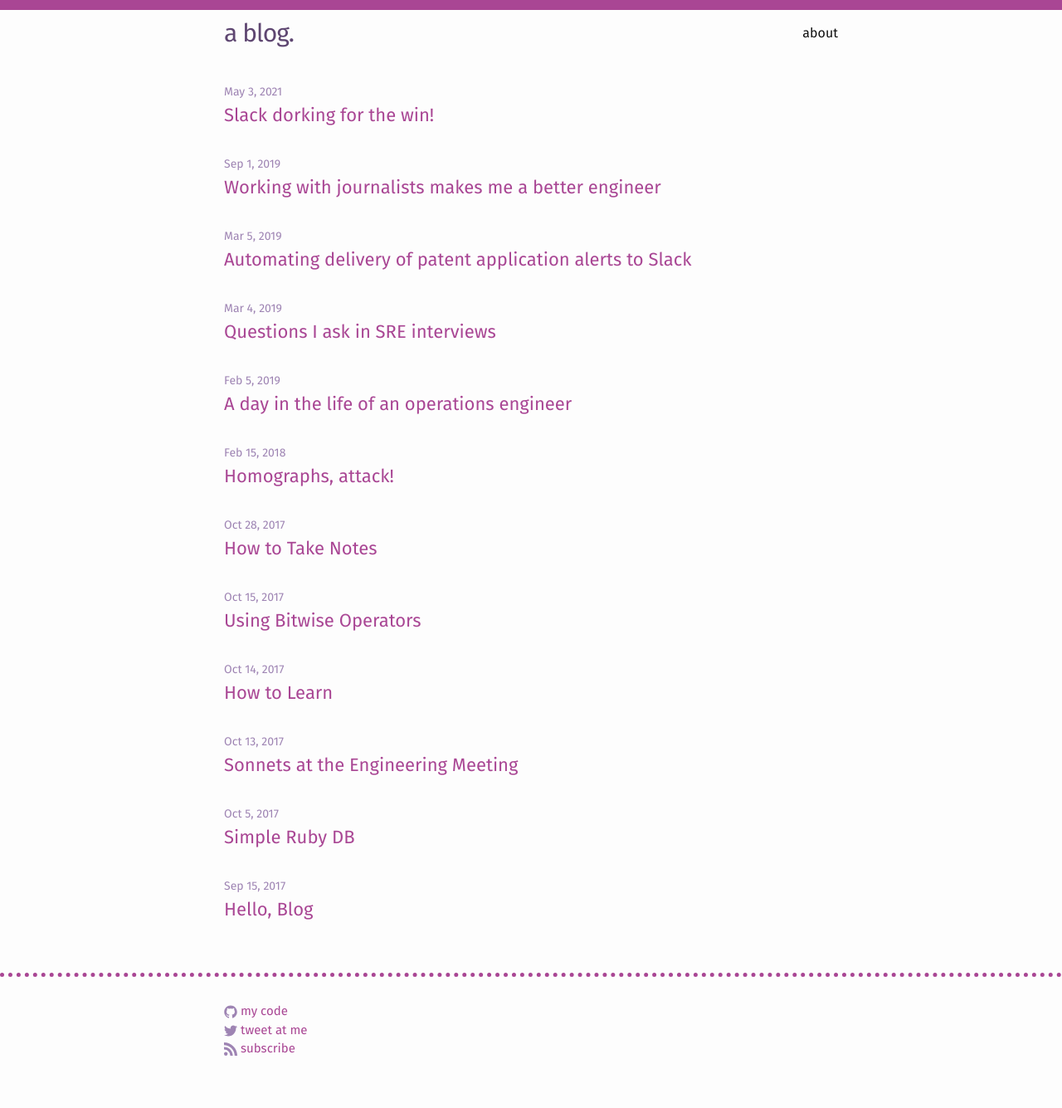
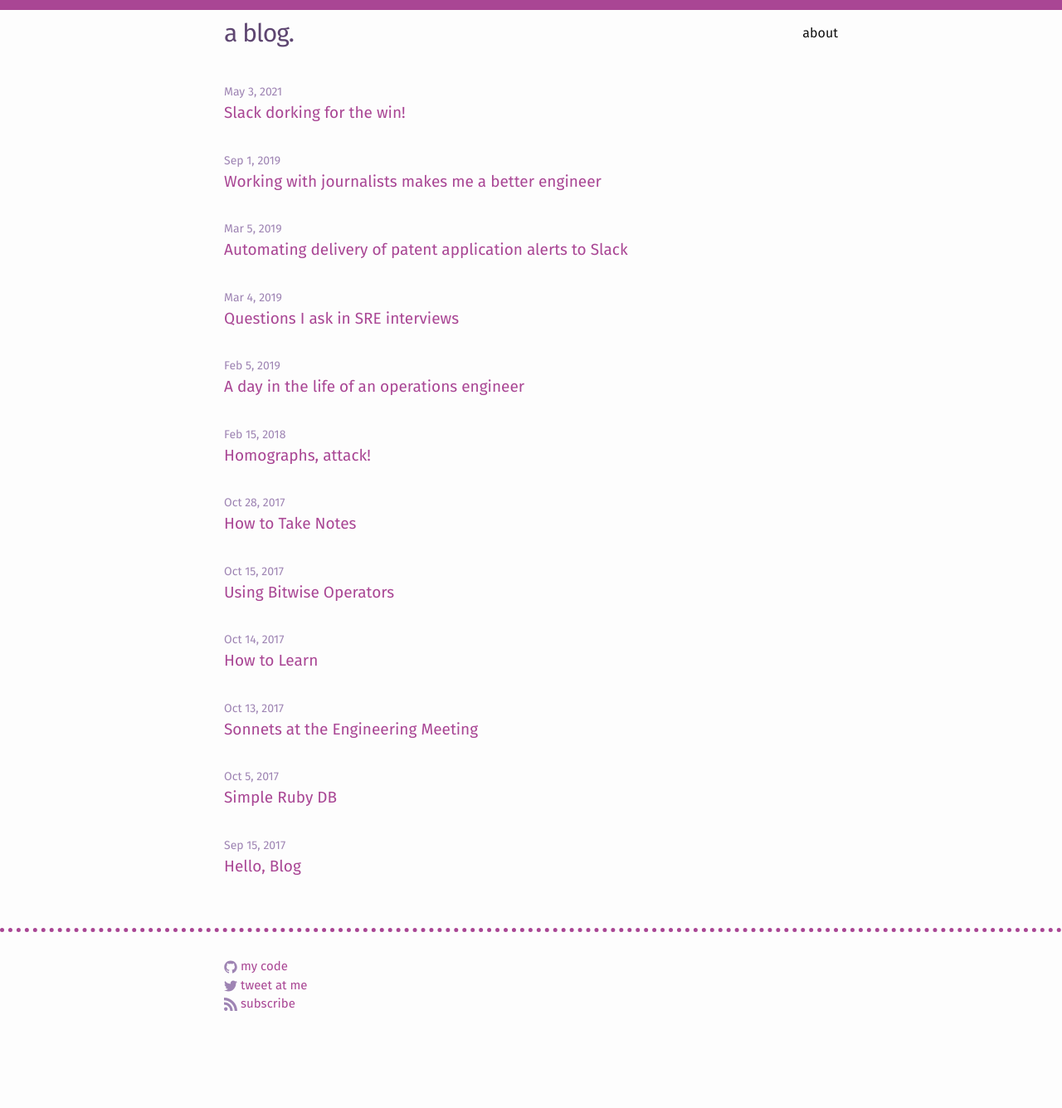
Before and after one commit to ghazaal71/loganmeetsworld, a Jekyll site: the page built from index.html, in a window 1280 px wide. Shown: the whole page at 83% size. Built offline with Jekyll 4.4.1, drawn with Linux system fonts in a browser that asks for light colours; after the commit the page ends 1281 px from its top, so only the background shows below that.

Commit message:
dont love link size

```diff
--- a/_sass/_layout.scss
+++ b/_sass/_layout.scss
@@ -191,7 +191,7 @@
 
 .post-link {
     display: block;
-    font-size: 22px;
+    font-size: 19px;
 }
 
 
```
